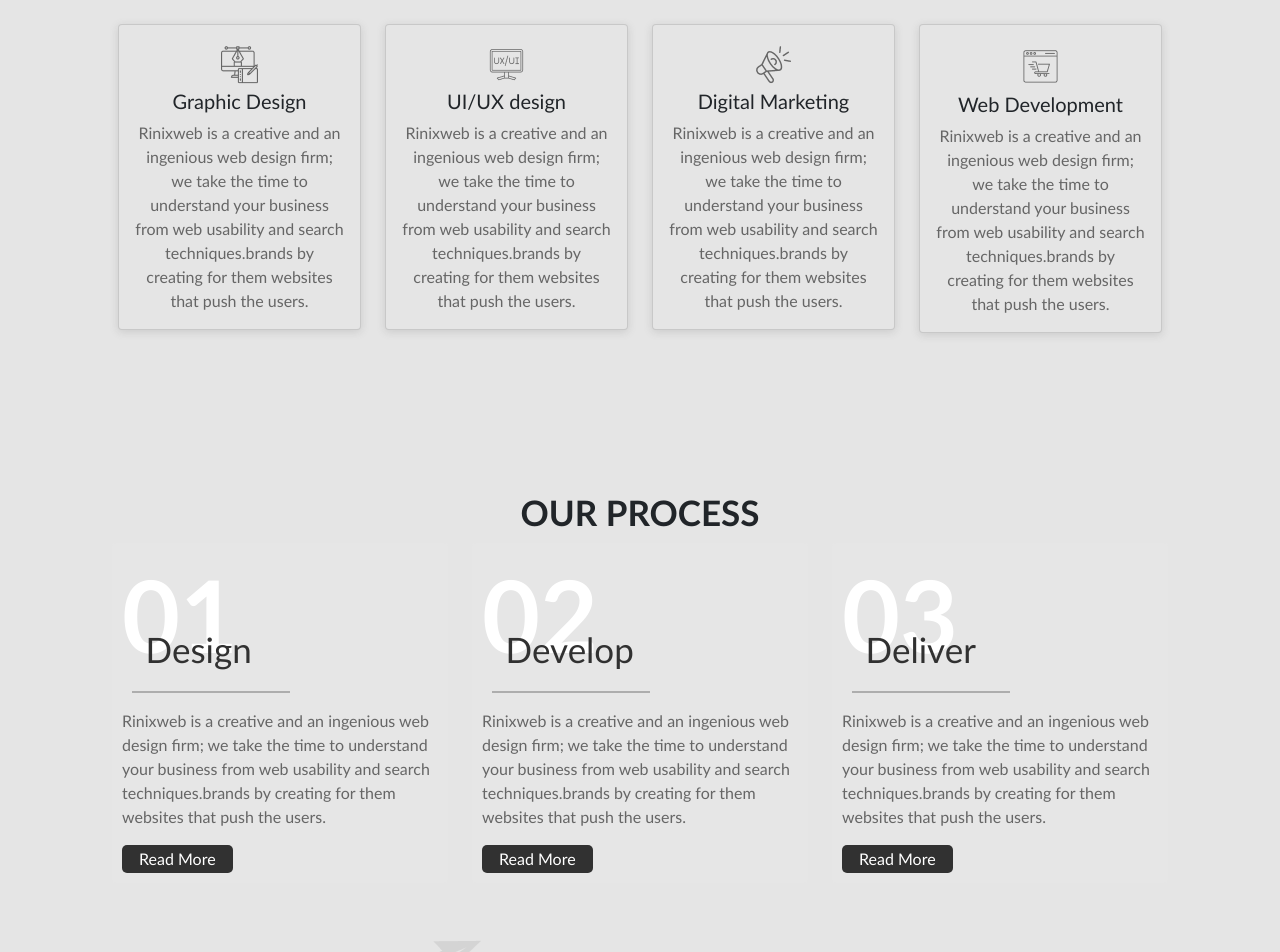
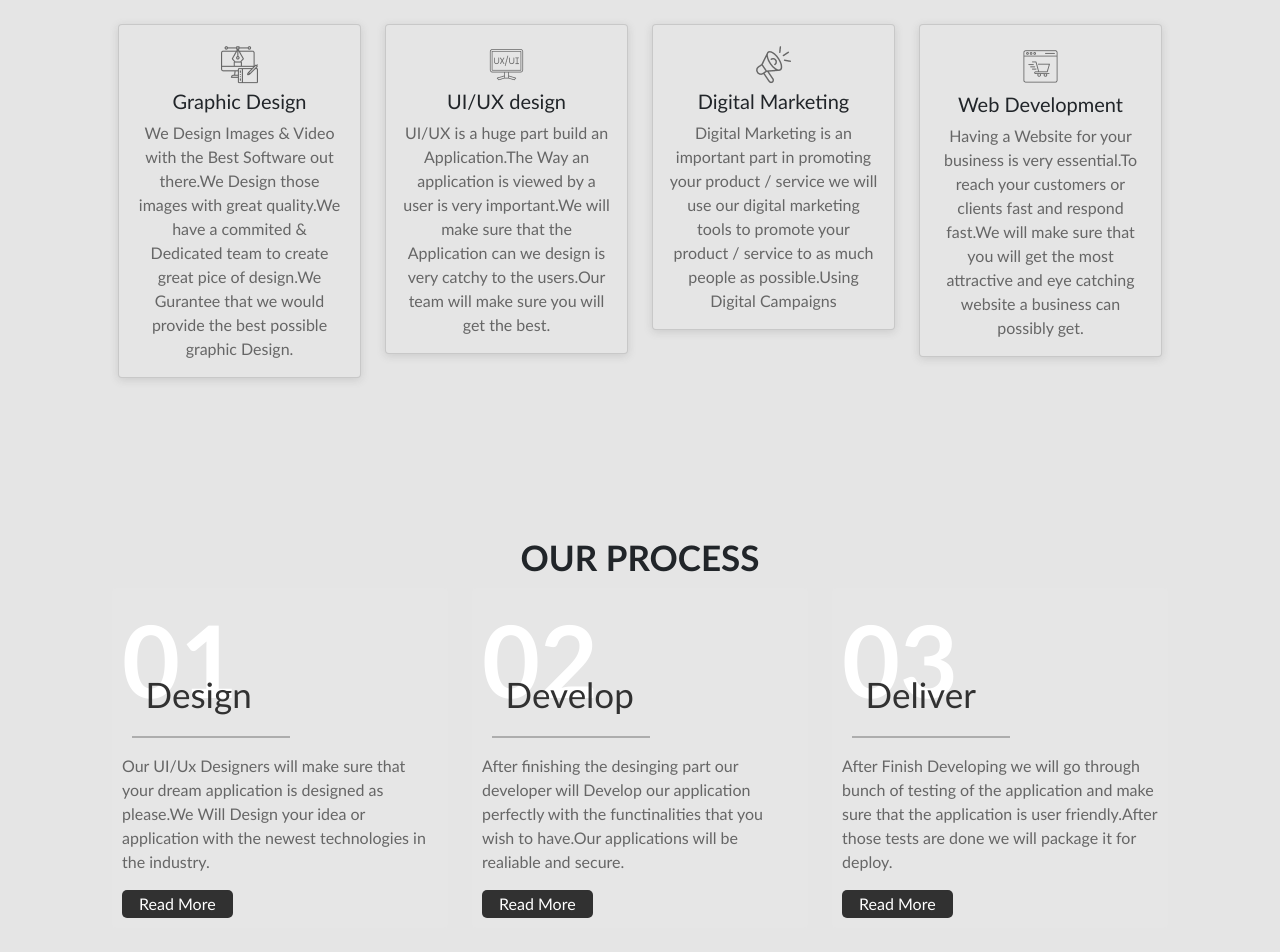
Before and after one commit to Hyginos-Technologies/official-website, a React (Create React App) app: page / in a window 1280 px wide. Shown: the part 980-1932 px from the top of the page. Built offline with nearby package versions, Linux system fonts and the light colour scheme; the HTML template or start-up script is replaced by a standard one.

Commit message:
font page content

```diff
--- a/src/components/Home/Footer/Footer.js
+++ b/src/components/Home/Footer/Footer.js
@@ -12,7 +12,7 @@ const Footer = () => {
 
     <div className='col-md-4'>
     <h2 className='py-2'>About Us</h2>
-    <p>Whether you’re an artist, songwriter, musician, label or music publisher, Kobalt's full range of service.</p>
+    <p>We are a Software Development & Consulting Firm that is located in India.We are dedicated to provide soltuions to your problems in your Business.</p>
     <a href='https://twitter.com/Hyginosofficial' target='_blank'>
         <i class="fa-brands fa-twitter"></i>
     </a>
@@ -25,7 +25,7 @@ const Footer = () => {
     </div>
 
     <div className='col-md-4'>
-    <h2 className='py-2'>Digital Agency</h2>
+    <h2 className='py-2'>Hyginos Technologies</h2>
     <p>Participant became a Certified B Corporation in 2017. B Corps are a new type of company that uses the power of business to solve social and environmental problems. B Corp certification is to business what Fair Trade certification is to coffee or USDA Organic certification is to milk.</p>
     </div>
 
--- a/src/components/Home/How-we-work/HowWeWork.js
+++ b/src/components/Home/How-we-work/HowWeWork.js
@@ -14,9 +14,9 @@ const HowWeWork = () => {
             <div className='col-md-6 how-we-work-left'>
                 <div>
                 <h2>HOW WE WORK</h2>
-                <p><span>“</span>Rinixweb is a creative and an ingenious web design firm; we take the time to understand your business from web usability and search techniques.brands by creating for them websites that push the users.</p>
+                <p><span>“</span>We have an amazing team who are dedicated and motivated to work for our company.We at Hyginos Technologies treat our team as our own family.</p>
 
-                <p>Rinixweb is a creative and an ingenious web design firm; we take the time to understand your business from web usability and search techniques.brands by creating for them websites that push the users..</p>
+                <p>Interms of working environment we have a great collabrative environment that increases our productivity and do our best work possible.</p>
 
                 <Link to='/about' className='home-about'>Visit Now</Link>
                 </div>
--- a/src/components/Home/OurProcess/OurProcess.js
+++ b/src/components/Home/OurProcess/OurProcess.js
@@ -19,7 +19,7 @@ const OurProcess = () => {
                     <hr />
                 </div>
 
-                    <p>Rinixweb is a creative and an ingenious web design firm; we take the time to understand your business from web usability and search techniques.brands by creating for them websites that push the users.</p>
+                    <p>Our UI/Ux Designers will make sure that your dream application is designed as please.We Will Design your idea or application with the newest technologies in the industry.</p>
 
                     <Link to="/services" className='home-read-more'>Read More</Link>
                 </div>
@@ -33,7 +33,7 @@ const OurProcess = () => {
                     <hr />
                 </div>
 
-                    <p>Rinixweb is a creative and an ingenious web design firm; we take the time to understand your business from web usability and search techniques.brands by creating for them websites that push the users.</p>
+                    <p>After finishing the desinging part our developer will Develop our application perfectly with the functinalities that you wish to have.Our applications will be realiable and secure.</p>
 
                     <Link to="/services" className='home-read-more'>Read More</Link>
                 </div>
@@ -47,7 +47,7 @@ const OurProcess = () => {
                     <hr />
                 </div>
 
-                    <p>Rinixweb is a creative and an ingenious web design firm; we take the time to understand your business from web usability and search techniques.brands by creating for them websites that push the users.</p>
+                    <p>After Finish Developing we will go through bunch of testing of the application and make sure that the application is user friendly.After those tests are done we will package it for deploy.</p>
 
                     <Link to="/services" className='home-read-more'>Read More</Link>
                 </div>
--- a/src/components/Home/Services-We-Provide/ServicesProvide.js
+++ b/src/components/Home/Services-We-Provide/ServicesProvide.js
@@ -22,7 +22,7 @@ const ServicesProvide = () => {
                 <div class="card-body">
                     <img src={GD} />
                     <h5 class="card-title text-dark">Graphic Design</h5>
-                    <p class="card-text">Rinixweb is a creative and an ingenious web design firm; we take the time to understand your business from web usability and search techniques.brands by creating for them websites that push the users.</p>
+                    <p class="card-text">We Design Images & Video with the Best Software out there.We Design those images with great quality.We have a commited & Dedicated team to create great pice of design.We Gurantee that we would provide the best possible graphic Design.</p>
                 </div>
             </div>
 
@@ -33,7 +33,7 @@ const ServicesProvide = () => {
                 <div class="card-body">
                     <img src={UI} />
                     <h5 class="card-title text-dark">UI/UX design</h5>
-                    <p class="card-text">Rinixweb is a creative and an ingenious web design firm; we take the time to understand your business from web usability and search techniques.brands by creating for them websites that push the users.</p>
+                    <p class="card-text">UI/UX is a huge part build an Application.The Way an application is viewed by a user is very important.We will make sure that the Application can we design is very catchy to the users.Our team will make sure you will get the best.</p>
                 </div>
             </div>
             </Link>
@@ -44,7 +44,7 @@ const ServicesProvide = () => {
                 <div class="card-body">
                     <img src={DM} />
                     <h5 class="card-title text-dark">Digital Marketing</h5>
-                    <p class="card-text">Rinixweb is a creative and an ingenious web design firm; we take the time to understand your business from web usability and search techniques.brands by creating for them websites that push the users.</p>
+                    <p class="card-text">Digital Marketing is an important part in promoting your product / service we will use our digital marketing tools to promote your product / service to as much people as possible.Using Digital Campaigns</p>
                 </div>
             </div>
             </Link>
@@ -54,7 +54,7 @@ const ServicesProvide = () => {
                 <div class="card-body">
                     <img src={EC} />
                     <h5 class="card-title text-dark">Web Development</h5>
-                    <p class="card-text">Rinixweb is a creative and an ingenious web design firm; we take the time to understand your business from web usability and search techniques.brands by creating for them websites that push the users.</p>
+                    <p class="card-text">Having a Website for your business is very essential.To reach your customers or clients fast and respond fast.We will make sure that you will get the most attractive and eye catching website a business can possibly get.</p>
                 </div>
             </div>
             </Link>
--- a/src/components/main-component/MainHome.js
+++ b/src/components/main-component/MainHome.js
@@ -11,7 +11,6 @@ import Join from '../Home/Join/Join'
 import NeedExpert from '../Home/NeedExpert/NeedExpert'
 import OurProcess from '../Home/OurProcess/OurProcess'
 import Portfolio from '../Home/Portfolio/Portfolio'
-import Footer from '../Home/Footer/Footer'
 
 
 const MainHome = () => {
```
